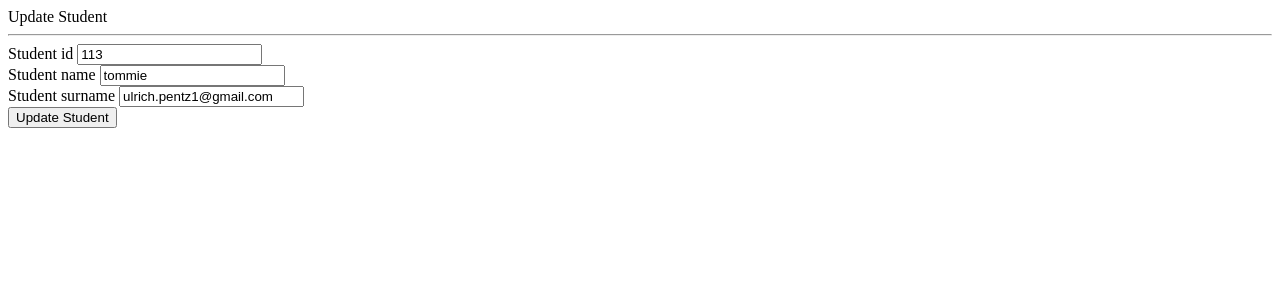
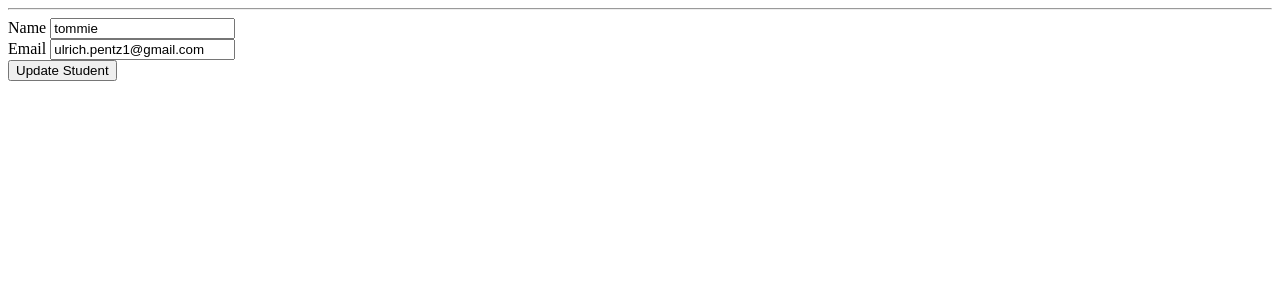
Before and after one commit to ulrichPentz/htmx, a Django app: page /update_demographics/113 in a window 1280 px wide. Shown: the top 300 px of the page. Run offline with Django 5.2, Linux system fonts and the light colour scheme; data comes from the database, SQL or seed files in the repository; both versions use the stored data as it was after the commit; some libraries are stand-ins or nearby versions.

Commit message:
project tweaks

```diff
--- a/project/htmx_project/sim/templates/update_demographics.html
+++ b/project/htmx_project/sim/templates/update_demographics.html
@@ -17,19 +17,18 @@
   <form hx-post="{% url 'updateUser' %}">
     {% csrf_token %}
 
-    <h>Update Student</h>
     <hr>
-    <div class="form-group">
+    <div hidden="true" class="form-group">
       <label for="exampleInputEmail1">Student id</label>
       <input name="app_id" value="{{products.id}}" type="text" class="form-control" required>
     </div>
     <div class="form-group">
-      <label for="exampleInputPassword1">Student name</label>
+      <label for="exampleInputPassword1">Name</label>
       <input name="app_name" value="{{products.app_name}}" class="form-control"
         required></input>
     </div>
     <div class="form-group">
-      <label for="exampleInputPassword1">Student surname</label>
+      <label for="exampleInputPassword1">Email</label>
       <input name="app_email" value="{{products.app_email}}" class="form-control"
         required></input>
     </div>
```
Also changed, not shown: project/htmx_project/db.sqlite3.
